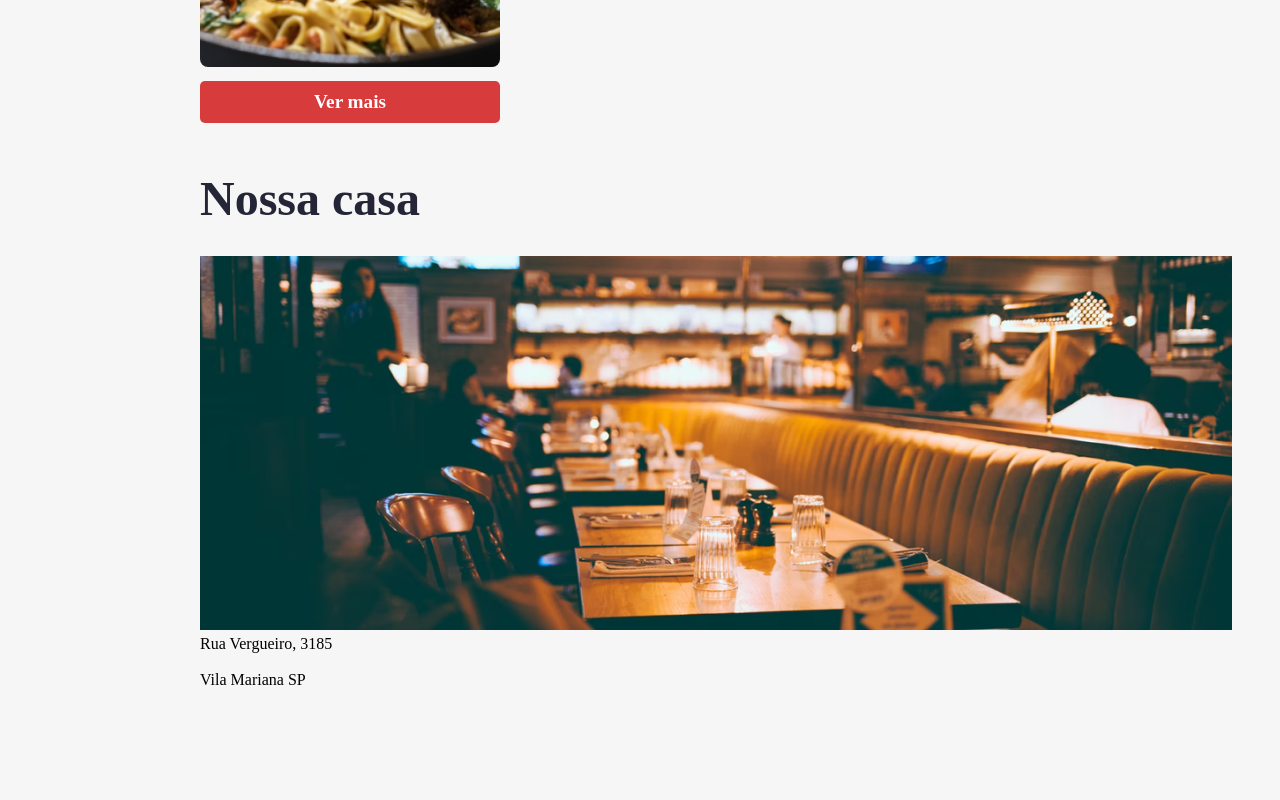
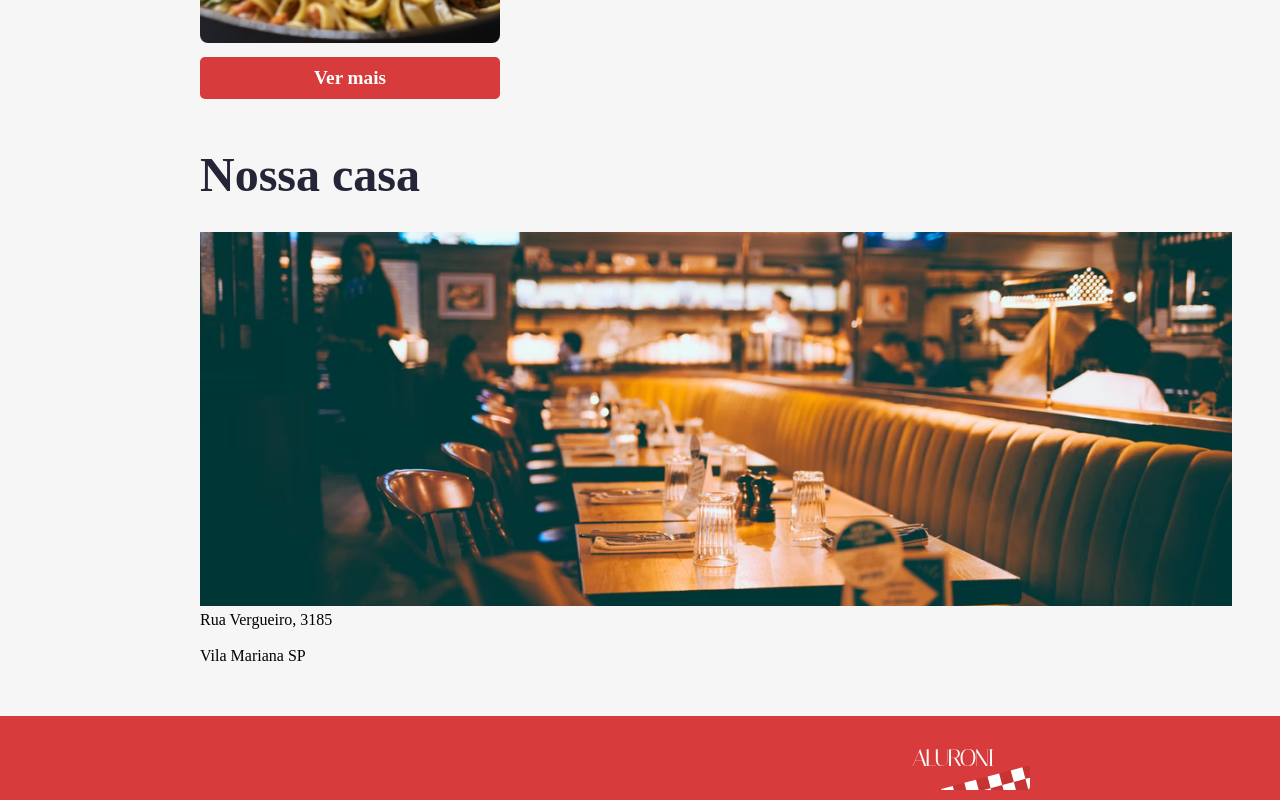
Before and after one commit to jardel-cruz/react-site-restaurante, a React (Vite) app: page / in a window 1280 px wide. Shown: the part 1107-1907 px from the top of the page. Before the commit the page ends 1847 px from the top, so only its background shows below. Built offline with nearby package versions, Linux system fonts and the light colour scheme; a web font is replaced by a local one.

Commit message:
Criando footer e página notFund

```diff
--- /dev/null
+++ b/src/components/Footer/Footer.module.scss
@@ -0,0 +1,9 @@
+@import "../../assets/style/variables";
+@import "../../assets/style/breakpoints";
+
+.footer {
+  background-color: $red;
+  display: flex;
+  justify-content: flex-end;
+  padding: 10px $padding-horizontal;
+}
--- /dev/null
+++ b/src/components/Footer/Footer.tsx
@@ -0,0 +1,10 @@
+import style from "./Footer.module.scss";
+import { ReactComponent as Logo } from "@/assets/images/logo.svg";
+
+export default function Footer() {
+  return (
+    <footer className={style.footer}>
+      <Logo />
+    </footer>
+  );
+}
--- a/src/index.scss
+++ b/src/index.module.scss
@@ -1,5 +1,5 @@
 @import url("https://fonts.googleapis.com/css2?family=Italiana&display=swap");
-@import url('https://fonts.googleapis.com/css2?family=Josefin+Sans:wght@400;700&display=swap');
+@import url("https://fonts.googleapis.com/css2?family=Josefin+Sans:wght@400;700&display=swap");
 
 body {
   background-color: #f6f6f6;
@@ -8,3 +8,8 @@ body {
   box-sizing: border-box;
   font-family: "Italiana", serif;
 }
+.container {
+  display: flex;
+  flex-direction: column;
+  height: 100vh;
+}
--- a/src/main.tsx
+++ b/src/main.tsx
@@ -2,7 +2,7 @@ import React from "react";
 import ReactDOM from "react-dom/client";
 import AppRouter from "./routes";
 import "normalize.css";
-import "@/index.scss";
+import "@/index.module.scss";
 
 ReactDOM.createRoot(document.getElementById("root") as HTMLElement).render(
   <React.StrictMode>
--- /dev/null
+++ b/src/pages/NotFound/NotFound.module.scss
@@ -0,0 +1,21 @@
+@import "../../assets/style/variables";
+.container {
+  align-items: center;
+  display: flex;
+  flex: 1;
+  flex-direction: column;
+  justify-content: center;
+}
+.voltar {
+  display: flex;
+  justify-content: flex-start;
+  width: 100%;
+  button {
+    background-color: transparent;
+    border: none;
+    color: $red;
+    cursor: pointer;
+    font-size: 1.5rem;
+    font-weight: bold;
+  }
+}
--- /dev/null
+++ b/src/pages/NotFound/NotFound.tsx
@@ -0,0 +1,29 @@
+import classNames from "classnames";
+import style from "./NotFound.module.scss";
+import styleTema from "../../index.module.scss";
+import { ReactComponent as NotFount } from "@/assets/images/not_found.svg";
+import { useNavigate } from "react-router-dom";
+
+export default function NotFound() {
+  const navigate = useNavigate();
+
+  return (
+    <div
+      className={classNames({
+        [styleTema.container]: true,
+        [style.container]: true,
+      })}
+    >
+      <div className={style.voltar}>
+        <button
+          onClick={() => {
+            navigate(-1);
+          }}
+        >
+          {"< Voltar"}
+        </button>
+      </div>
+      <NotFount />
+    </div>
+  );
+}
--- a/src/routes.tsx
+++ b/src/routes.tsx
@@ -2,12 +2,15 @@ import { BrowserRouter, Routes, Route } from "react-router-dom";
 import Inicio from "./pages/Inicio/Inicio";
 import Cardapio from "./pages/Cardapio/Cardapio";
 import Menu from "./components/Munu/Menu";
+import Footer from "./components/Footer/Footer";
 import PaginaPadram from "./components/PaginaPadrao/PaginaPadrao";
 import Sobre from "@/pages/Sobre/Sobre";
+import NotFound from "@/pages/NotFound/NotFound";
+import style from "./index.module.scss";
 
 export default function AppRouter() {
   return (
-    <main>
+    <main className={style.container}>
       <BrowserRouter>
         <Menu />
         <Routes>
@@ -16,7 +19,9 @@ export default function AppRouter() {
             <Route path="cardapio" element={<Cardapio />} />
             <Route path="sobre" element={<Sobre />} />
           </Route>
+          <Route path="*" element={<NotFound />} />
         </Routes>
+        <Footer />
       </BrowserRouter>
     </main>
   );
```
Also changed, not shown: src/assets/images/not_found.svg (added).
